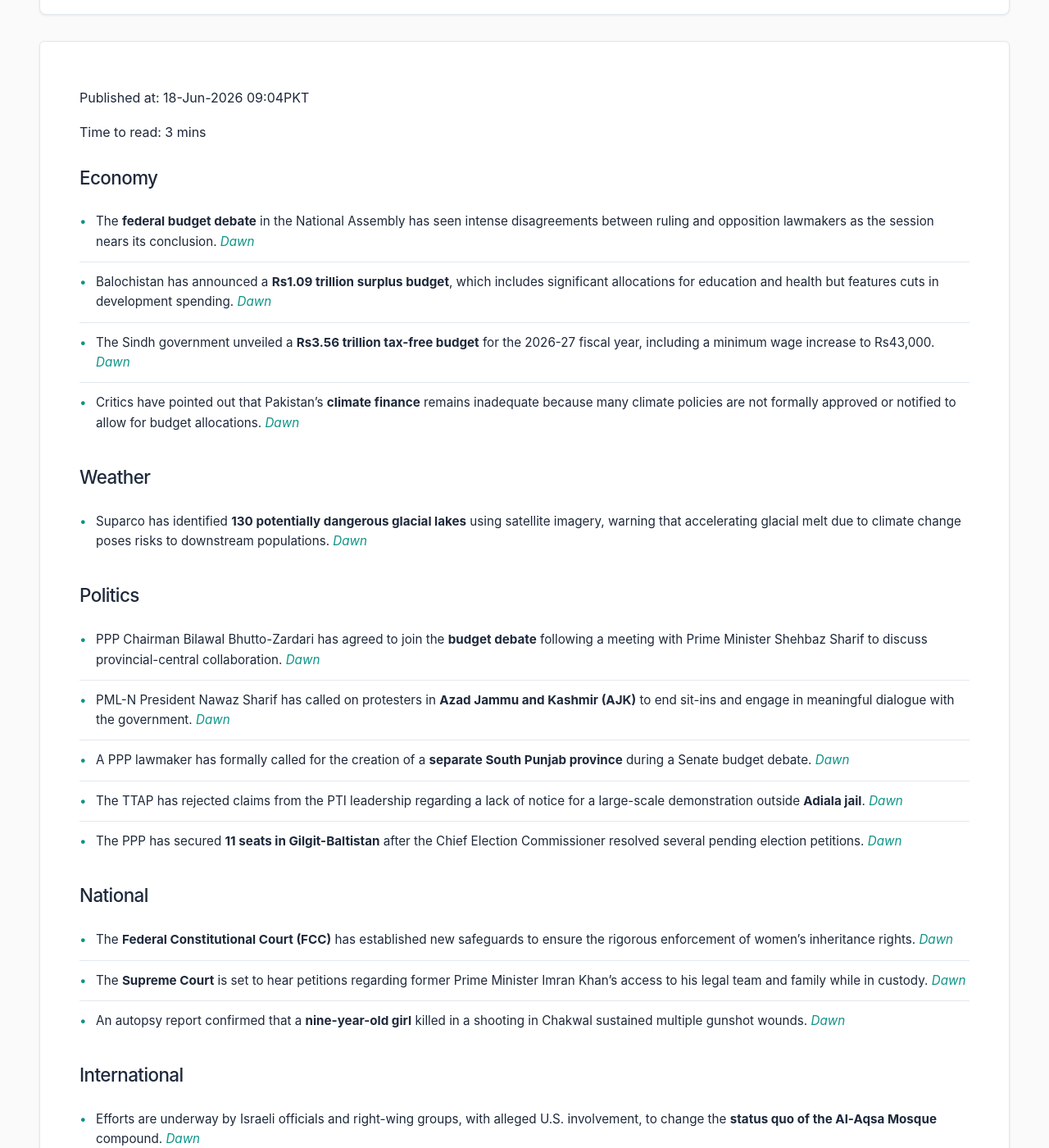
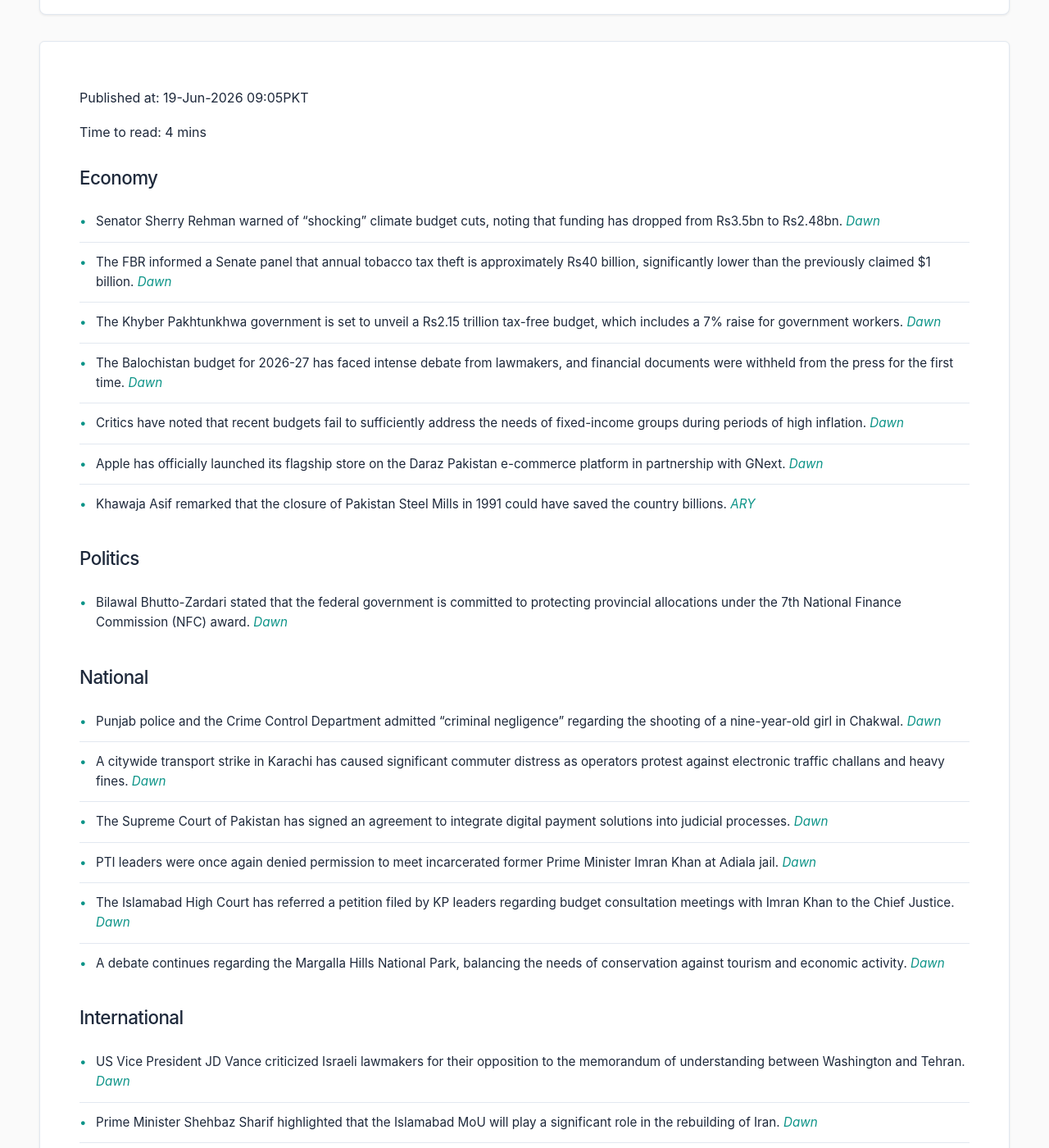
Before and after one commit to zsubzwary/news, a Jekyll site: the page built from en/index.md, in a window 1280 px wide and 1400 px high, scrolled down 209 px. Shown: the whole window at 82% size. Built offline with Jekyll 4.4.1, drawn with Linux system fonts in a browser that asks for light colours; some web fonts are replaced; comment, search, counter and statistics services are not loaded; some of the changed text lies outside the part shown.

Commit message:
DateTime; 2026-06-19T04:05:27.912Z

```diff
--- a/en/index.md
+++ b/en/index.md
@@ -4,40 +4,47 @@ title: Pakistan News Briefing
 lang: en
 ---
 
-Published at: 18-Jun-2026 09:04PKT
+Published at: 19-Jun-2026 09:05PKT
 
-Time to read: 3 mins
+Time to read: 4 mins
 
 ### Economy
-- The **federal budget debate** in the National Assembly has seen intense disagreements between ruling and opposition lawmakers as the session nears its conclusion. *[Dawn](https://www.dawn.com/news/2008679/budget-2026-27-budget-debate-nearly-devolves-into-fisticuffs)*
-- Balochistan has announced a **Rs1.09 trillion surplus budget**, which includes significant allocations for education and health but features cuts in development spending. *[Dawn](https://www.dawn.com/news/2008696/balochistan-rolls-out-rs1.09tr-surplus-budget)*
-- The Sindh government unveiled a **Rs3.56 trillion tax-free budget** for the 2026-27 fiscal year, including a minimum wage increase to Rs43,000. *[Dawn](https://www.dawn.com/news/2008710/sindh-budget-2026-27-sindh-unveils-rs356tr-budget-with-rs369bn-deficit)*
-- Critics have pointed out that Pakistan's **climate finance** remains inadequate because many climate policies are not formally approved or notified to allow for budget allocations. *[Dawn](https://www.dawn.com/news/2008724/policies-without-budget)*
-
-### Weather
-- Suparco has identified **130 potentially dangerous glacial lakes** using satellite imagery, warning that accelerating glacial melt due to climate change poses risks to downstream populations. *[Dawn](https://www.dawn.com/news/2008714/suparco-puts-130-glacial-lakes-on-danger-watch)*
+- Senator Sherry Rehman warned of "shocking" climate budget cuts, noting that funding has dropped from Rs3.5bn to Rs2.48bn. *[Dawn](https://www.dawn.com/news/2008996/budget-2026-27-shocking-climate-budget-cut-draws-warning-from-sherry-rehman)*
+- The FBR informed a Senate panel that annual tobacco tax theft is approximately Rs40 billion, significantly lower than the previously claimed $1 billion. *[Dawn](https://www.dawn.com/news/2009023/fbr-tells-senate-panel-tobacco-tax-theft-is-rs40bn-not-1bn)*
+- The Khyber Pakhtunkhwa government is set to unveil a Rs2.15 trillion tax-free budget, which includes a 7% raise for government workers. *[Dawn](https://www.dawn.com/news/2008995/kp-to-unveil-rs215tr-tax-free-budget-today)*
+- The Balochistan budget for 2026-27 has faced intense debate from lawmakers, and financial documents were withheld from the press for the first time. *[Dawn](https://www.dawn.com/news/2009013/balochistan-budget-2026-27-press-shut-out-as-balochistan-budget-draws-mpas-ire)*
+- Critics have noted that recent budgets fail to sufficiently address the needs of fixed-income groups during periods of high inflation. *[Dawn](https://www.dawn.com/news/2009039/they-dont-really-care)*
+- Apple has officially launched its flagship store on the Daraz Pakistan e-commerce platform in partnership with GNext. *[Dawn](https://www.dawn.com/news/2008918/apple-launches-official-flagship-store-on-e-commerce-platform-daraz-pakistan)*
+- Khawaja Asif remarked that the closure of Pakistan Steel Mills in 1991 could have saved the country billions. *[ARY](https://arynews.tv/khawaja-asif-pakistan-steel-mills-should-have-been-shut-earlier)*
 
 ### Politics
-- PPP Chairman Bilawal Bhutto-Zardari has agreed to join the **budget debate** following a meeting with Prime Minister Shehbaz Sharif to discuss provincial-central collaboration. *[Dawn](https://www.dawn.com/news/2008715/bilawal-agrees-to-join-budget-debate-after-meeting-with-pm-shehbaz)*
-- PML-N President Nawaz Sharif has called on protesters in **Azad Jammu and Kashmir (AJK)** to end sit-ins and engage in meaningful dialogue with the government. *[Dawn](https://www.dawn.com/news/2008589/nawaz-urges-ajk-to-end-protests-sit-ins-and-engage-in-meaningful-dialogue-with-govt)*
-- A PPP lawmaker has formally called for the creation of a **separate South Punjab province** during a Senate budget debate. *[Dawn](https://www.dawn.com/news/2008601/ppp-lawmaker-calls-for-separate-south-punjab-province-in-senate)*
-- The TTAP has rejected claims from the PTI leadership regarding a lack of notice for a large-scale demonstration outside **Adiala jail**. *[Dawn](https://www.dawn.com/news/2008602/ttap-rejects-pti-claims-of-no-prior-notice-for-10000-strong-demonstration-outside-adiala-jail)*
-- The PPP has secured **11 seats in Gilgit-Baltistan** after the Chief Election Commissioner resolved several pending election petitions. *[Dawn](https://www.dawn.com/news/2008559/ppp-secures-11-seats-as-gb-election-chief-decides-remaining-election-petitions)*
+- Bilawal Bhutto-Zardari stated that the federal government is committed to protecting provincial allocations under the 7th National Finance Commission (NFC) award. *[Dawn](https://www.dawn.com/news/2008864/centre-committed-not-to-ask-for-further-sacrifices-after-freeze-on-provinces-development-funds-bilawal)*
 
 ### National
-- The **Federal Constitutional Court (FCC)** has established new safeguards to ensure the rigorous enforcement of women's inheritance rights. *[Dawn](https://www.dawn.com/news/2008674/fcc-lays-down-safeguards-to-protect-womens-inheritance-rights)*
-- The **Supreme Court** is set to hear petitions regarding former Prime Minister Imran Khan’s access to his legal team and family while in custody. *[Dawn](https://www.dawn.com/news/2008677/sc-to-hear-pleas-on-imrans-access-to-lawyers-family-today)*
-- An autopsy report confirmed that a **nine-year-old girl** killed in a shooting in Chakwal sustained multiple gunshot wounds. *[Dawn](https://www.dawn.com/news/2008638/autopsy-report-of-nine-year-old-girl-killed-in-chakwal-ccd-shooting-reveals-multiple-bullet-wounds)*
+- Punjab police and the Crime Control Department admitted "criminal negligence" regarding the shooting of a nine-year-old girl in Chakwal. *[Dawn](https://www.dawn.com/news/2008924/punjab-police-ccd-admit-mistake-in-girls-killing-in-chakwal-assure-incident-will-not-be-covered-up)*
+- A citywide transport strike in Karachi has caused significant commuter distress as operators protest against electronic traffic challans and heavy fines. *[Dawn](https://www.dawn.com/news/2009067/commuters-suffer-as-transporters-hold-strike)*
+- The Supreme Court of Pakistan has signed an agreement to integrate digital payment solutions into judicial processes. *[Dawn](https://www.dawn.com/news/2009017/judicial-processes-go-cashless)*
+- PTI leaders were once again denied permission to meet incarcerated former Prime Minister Imran Khan at Adiala jail. *[Dawn](https://www.dawn.com/news/2009012/pti-leaders-denied-meeting-with-imran)*
+- The Islamabad High Court has referred a petition filed by KP leaders regarding budget consultation meetings with Imran Khan to the Chief Justice. *[Dawn](https://www.dawn.com/news/2008905/ihc-refers-afridis-petition-seeking-meeting-with-imran-for-provincial-budget-consultations-to-chief-justice)*
+- A debate continues regarding the Margalla Hills National Park, balancing the needs of conservation against tourism and economic activity. *[Dawn](https://www.dawn.com/news/2009037/mhnp-conservation-vs-absolutism)*
 
 ### International
-- Efforts are underway by Israeli officials and right-wing groups, with alleged U.S. involvement, to change the **status quo of the Al-Aqsa Mosque** compound. *[Dawn](https://www.dawn.com/news/2008678/move-afoot-to-change-al-aqsas-status)*
-- The United States has presented a **14-point interim agreement** with Iran intended to halt conflict and reopen the Strait of Hormuz. *[Dawn](https://www.dawn.com/news/2008644/us-official-unveils-14-point-iran-agreement-to-halt-conflict-and-reopen-strait-of-hormuz)*
-- Pakistan has extended its **airspace ban** on all Indian civilian and military aircraft until July 24, 2026. *[Dawn](https://www.dawn.com/news/2008630/paa-extends-airspace-ban-on-indian-aircraft-until-july-24)*
-- Commentary suggests that the winding down of conflict in Iran may redefine **regional power dynamics** and the role of Pakistan. *[Dawn](https://www.dawn.com/news/2008723/after-the-war)*
+- US Vice President JD Vance criticized Israeli lawmakers for their opposition to the memorandum of understanding between Washington and Tehran. *[Dawn](https://www.dawn.com/news/2008928/wake-up-us-vp-vance-rebukes-israeli-critics-of-iran-deal)*
+- Prime Minister Shehbaz Sharif highlighted that the Islamabad MoU will play a significant role in the rebuilding of Iran. *[Dawn](https://www.dawn.com/news/2008902/landmark-islamabad-mou-to-go-a-long-way-in-rebuilding-iran-pm-shehbaz-tells-pezeshkian)*
+- A digital agreement has been reached regarding the Iran-US memorandum of understanding, with PM Shehbaz Sharif acting as a mediator. *[Dawn](https://www.dawn.com/news/2009029/digital-deal)*
+- Pakistan has criticized 17 Indian projects on the Indus River System, labeling them tools for "hydro-hegemony." *[Dawn](https://www.dawn.com/news/2008889/pakistan-assails-17-indian-projects-on-indus-waterways-calls-them-tools-for-hydro-hegemony)*
+- Ukraine launched its largest drone attack on Moscow in years, targeting an oil refinery and causing fires and casualties. *[Dawn](https://www.dawn.com/news/2008917/ukraine-sets-moscow-refinery-ablaze-in-biggest-attack-in-years)*
 
 ### Sports
-- Portugal's World Cup campaign began with a **1-1 draw against DR Congo**, with Cristiano Ronaldo playing a limited role in the match. *[Dawn](https://www.dawn.com/news/2008645/ronaldo-fails-to-shine-as-dr-congo-earn-historic-world-cup-point)*
-- Ghanaian midfielder **Thomas Partey** was denied entry into Canada for the World Cup due to ongoing legal challenges in the UK. *[Dawn](https://www.dawn.com/news/2008646/ghanas-partey-loses-bid-to-enter-canada-for-world-cup)*
+- Co-hosts Mexico have secured a spot in the World Cup knockout rounds following a 1-0 victory over South Korea. *[Dawn](https://www.dawn.com/news/2009051/co-hosts-mexico-first-team-into-world-cup-knockout-rounds)*
+- South Africa remains in the hunt for the World Cup knockout stages after a 1-1 draw with the Czech Republic. *[Dawn](https://www.dawn.com/news/2008926/south-africa-hold-czechs-keep-world-cup-knockout-dream-alive)*
+- Canada defeated Qatar in a FIFA World Cup Group B match. *[ARY](https://arynews.tv/canada-thrash-qatar-in-world-cup-group-b)*
+- Sweden manager Graham Potter is looking for redemption at the upcoming World Cup. *[ARY](https://arynews.tv/sweden-boss-potter-eyes-redemption-at-world-cup)*
+- Switzerland moved closer to the World Cup last 32 after a victory over Bosnia-Herzegovina. *[ARY](https://arynews.tv/switzerland-beat-bosnia-herzegovina-to-close-on-world-cup-last-32)*
+- Cucurella described a move to Real Madrid as a "huge step up." *[ARY](https://arynews.tv/real-madrid-move-huge-step-up-says-cucurella)*
+- England legend Botham criticized Stokes for breaking curfew. *[ARY](https://arynews.tv/england-great-botham-slams-stokes-for-breaking-curfew)*
 
 ### Other
-- Recent observations highlight the danger of **hate speech** and its role in inciting physical violence against various communities. *[Dawn](https://www.dawn.com/news/2008720/words-that-wound)*
+- Taylor Swift shared insights into the "hectic day" she spent creating a song for *Toy Story 5*. *[ARY](https://arynews.tv/taylor-swift-shares-hectic-day-she-created-toy-story-5-song)*
+- Sydney Sweeney shared a romantic birthday post for her boyfriend, Scooter Braun. *[ARY](https://arynews.tv/sydney-sweeney-gushes-over-bf-scooter-braun-in-romantic-birthday-post)*
+- Meghan Markle’s planned return to the UK for Invictus has reportedly caused tension within the Royal Family. *[ARY](https://arynews.tv/meghan-to-return-to-uk-for-invictus-with-prince-archie-and-lilibet-as-royals-furious)*
```
